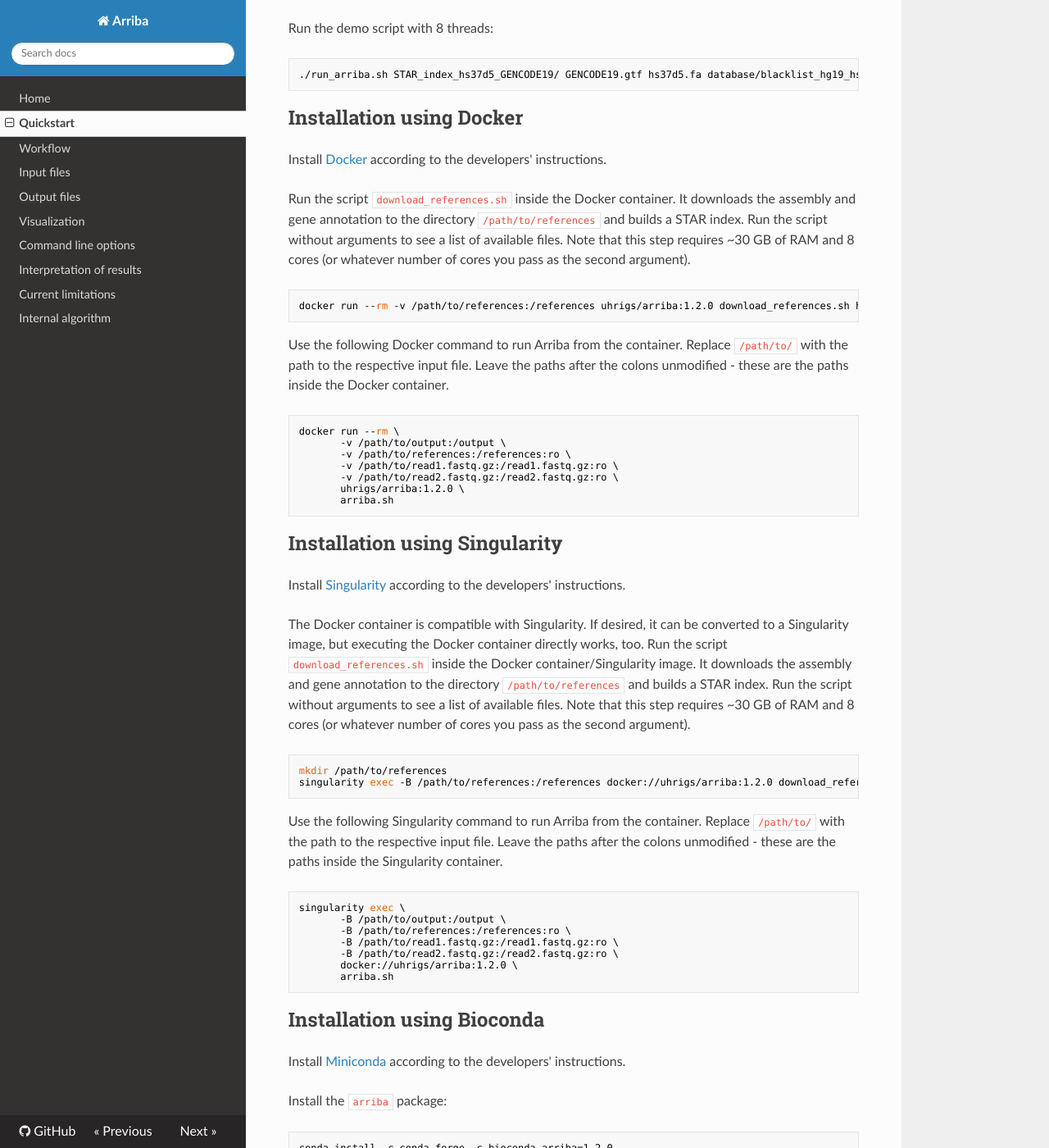
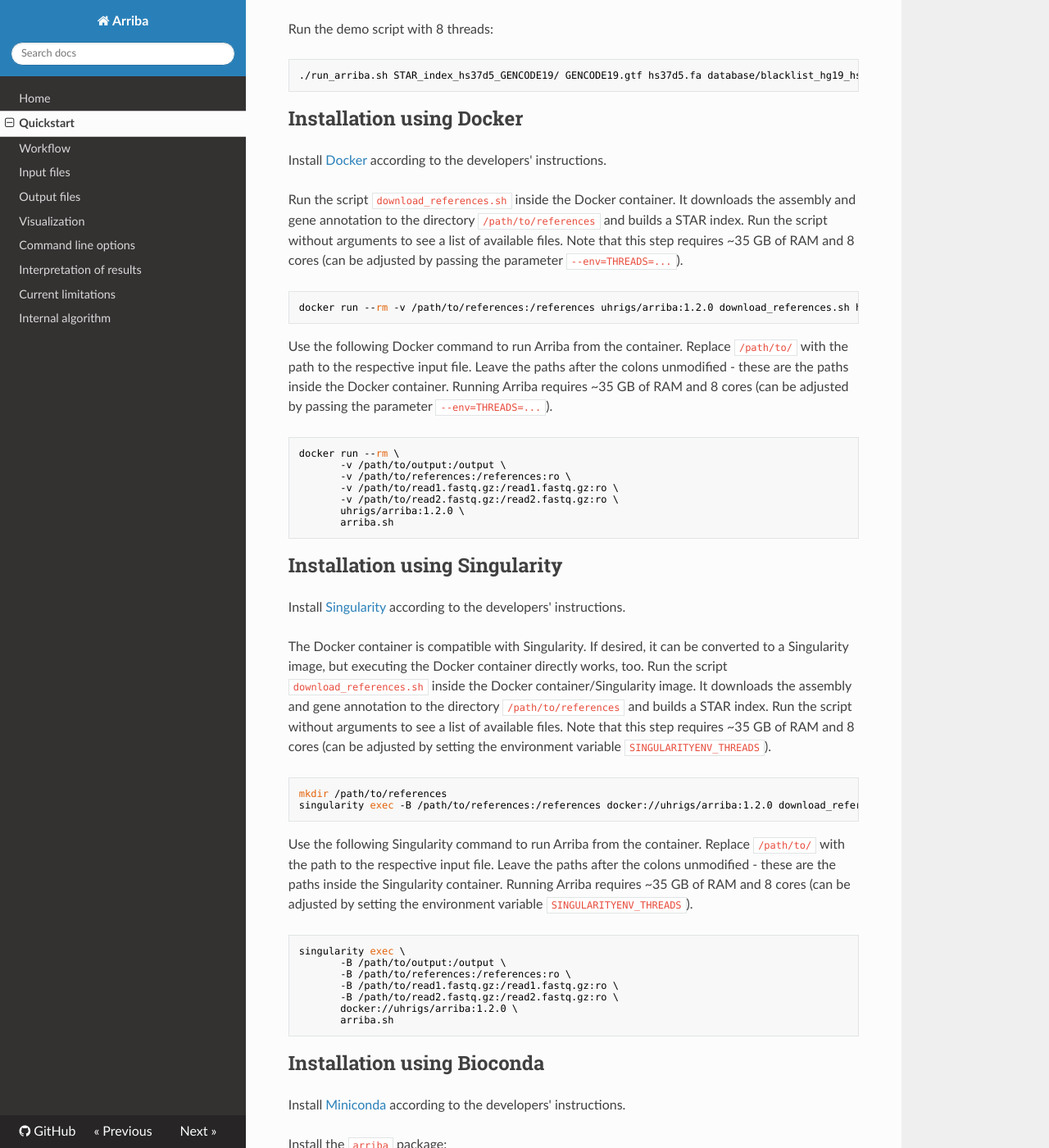
Before and after one commit to suhrig/arriba, an MkDocs documentation site: the page built from documentation/quickstart.md, in a window 1280 px wide and 1400 px high, scrolled down 924 px. Shown: the whole window at 82% size. Built offline with MkDocs 1.6.1, drawn with Linux system fonts in a browser that asks for light colours; nearby versions of some CDN libraries; old or Windows-style settings are respelled for this version of MkDocs; some of the changed text lies outside the part shown.

Commit message:
parameterize download_references.sh using environment variables

````diff
--- a/documentation/quickstart.md
+++ b/documentation/quickstart.md
@@ -11,7 +11,7 @@
 cd arriba_v1.2.0 && make # or use precompiled binaries
 ```
 
-Arriba requires an assembly in FastA format, gene annotation in GTF format, and a STAR index built from the two. You can use your preferred assembly and annotation, as long as their coordinates are compatible with hg19/hs37d5/GRCh37 or hg38/GRCh38. Support for mm10 is in development. If you use another assembly, then the coordinates in the blacklist will not match and the predictions will contain many false positives. GENCODE annotation is recommended over RefSeq due to more comprehensive annotation of splice-sites, which improves sensitivity. If you do not already have the files and a STAR index, you can use the script `download_references.sh`. It downloads the files to the current working directory and builds a STAR index. Run the script without arguments to see a list of available files. Note that this step requires ~30 GB of RAM and 8 cores (or whatever number of cores you pass as the second argument).
+Arriba requires an assembly in FastA format, gene annotation in GTF format, and a STAR index built from the two. You can use your preferred assembly and annotation, as long as their coordinates are compatible with hg19/hs37d5/GRCh37 or hg38/GRCh38. Support for mm10 is in development. If you use another assembly, then the coordinates in the blacklist will not match and the predictions will contain many false positives. GENCODE annotation is recommended over RefSeq due to more comprehensive annotation of splice-sites, which improves sensitivity. If you do not already have the files and a STAR index, you can use the script `download_references.sh`. It downloads the files to the current working directory and builds a STAR index. Run the script without arguments to see a list of available files. Note that this step requires ~35 GB of RAM and 8 cores (can be adjusted by setting the environment variable `THREADS`).
 
 ```bash
 ./download_references.sh hs37d5+GENCODE19
@@ -30,13 +30,13 @@
 
 Install [Docker](https://www.docker.com/) according to the developers' instructions.
 
-Run the script `download_references.sh` inside the Docker container. It downloads the assembly and gene annotation to the directory `/path/to/references` and builds a STAR index. Run the script without arguments to see a list of available files. Note that this step requires ~30 GB of RAM and 8 cores (or whatever number of cores you pass as the second argument).
+Run the script `download_references.sh` inside the Docker container. It downloads the assembly and gene annotation to the directory `/path/to/references` and builds a STAR index. Run the script without arguments to see a list of available files. Note that this step requires ~35 GB of RAM and 8 cores (can be adjusted by passing the parameter `--env=THREADS=...`).
 
 ```bash
 docker run --rm -v /path/to/references:/references uhrigs/arriba:1.2.0 download_references.sh hs37d5+GENCODE19
 ```
 
-Use the following Docker command to run Arriba from the container. Replace `/path/to/` with the path to the respective input file. Leave the paths after the colons unmodified - these are the paths inside the Docker container.
+Use the following Docker command to run Arriba from the container. Replace `/path/to/` with the path to the respective input file. Leave the paths after the colons unmodified - these are the paths inside the Docker container. Running Arriba requires ~35 GB of RAM and 8 cores (can be adjusted by passing the parameter `--env=THREADS=...`).
 
 ```bash
 docker run --rm \
@@ -53,14 +53,14 @@
 
 Install [Singularity](https://www.sylabs.io/) according to the developers' instructions.
 
-The Docker container is compatible with Singularity. If desired, it can be converted to a Singularity image, but executing the Docker container directly works, too. Run the script `download_references.sh` inside the Docker container/Singularity image. It downloads the assembly and gene annotation to the directory `/path/to/references` and builds a STAR index. Run the script without arguments to see a list of available files. Note that this step requires ~30 GB of RAM and 8 cores (or whatever number of cores you pass as the second argument).
+The Docker container is compatible with Singularity. If desired, it can be converted to a Singularity image, but executing the Docker container directly works, too. Run the script `download_references.sh` inside the Docker container/Singularity image. It downloads the assembly and gene annotation to the directory `/path/to/references` and builds a STAR index. Run the script without arguments to see a list of available files. Note that this step requires ~35 GB of RAM and 8 cores (can be adjusted by setting the environment variable `SINGULARITYENV_THREADS`).
 
 ```bash
 mkdir /path/to/references
 singularity exec -B /path/to/references:/references docker://uhrigs/arriba:1.2.0 download_references.sh hs37d5+GENCODE19
 ```
 
-Use the following Singularity command to run Arriba from the container. Replace `/path/to/` with the path to the respective input file. Leave the paths after the colons unmodified - these are the paths inside the Singularity container.
+Use the following Singularity command to run Arriba from the container. Replace `/path/to/` with the path to the respective input file. Leave the paths after the colons unmodified - these are the paths inside the Singularity container. Running Arriba requires ~35 GB of RAM and 8 cores (can be adjusted by setting the environment variable `SINGULARITYENV_THREADS`).
 
 ```bash
 singularity exec \
````
Also changed, not shown: 2 other files.
